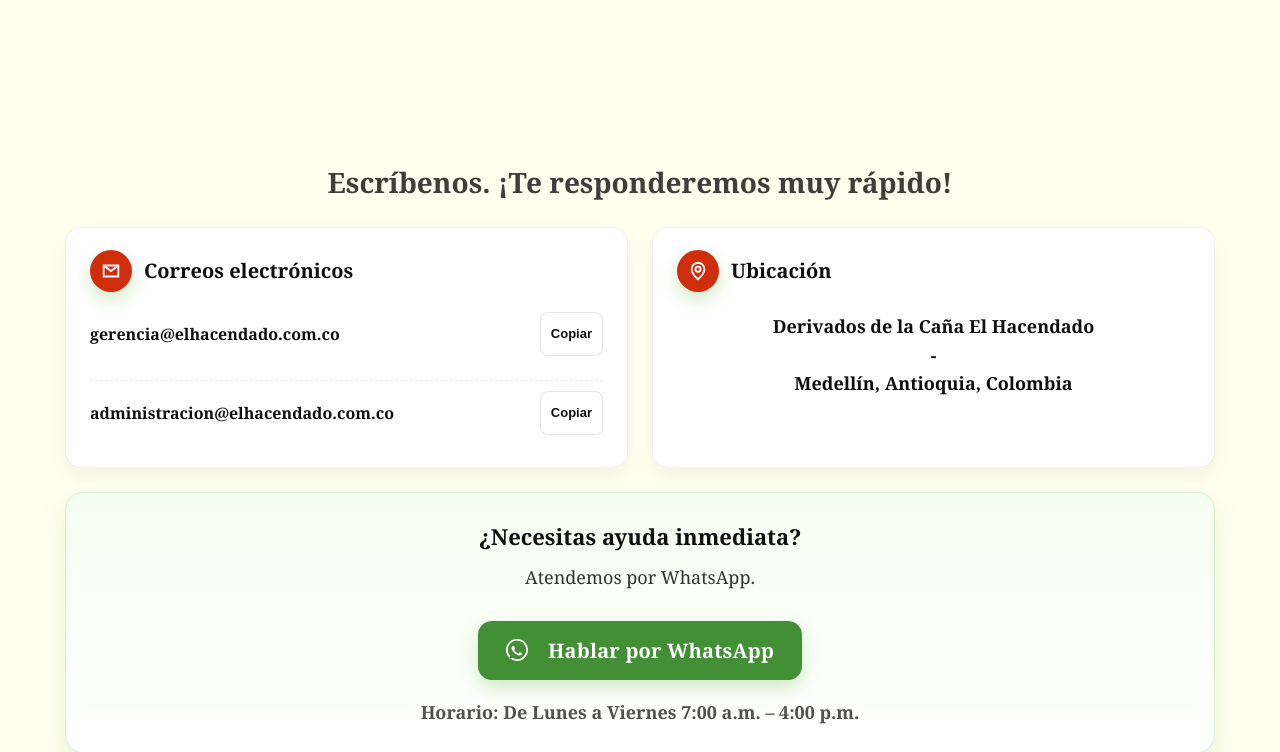
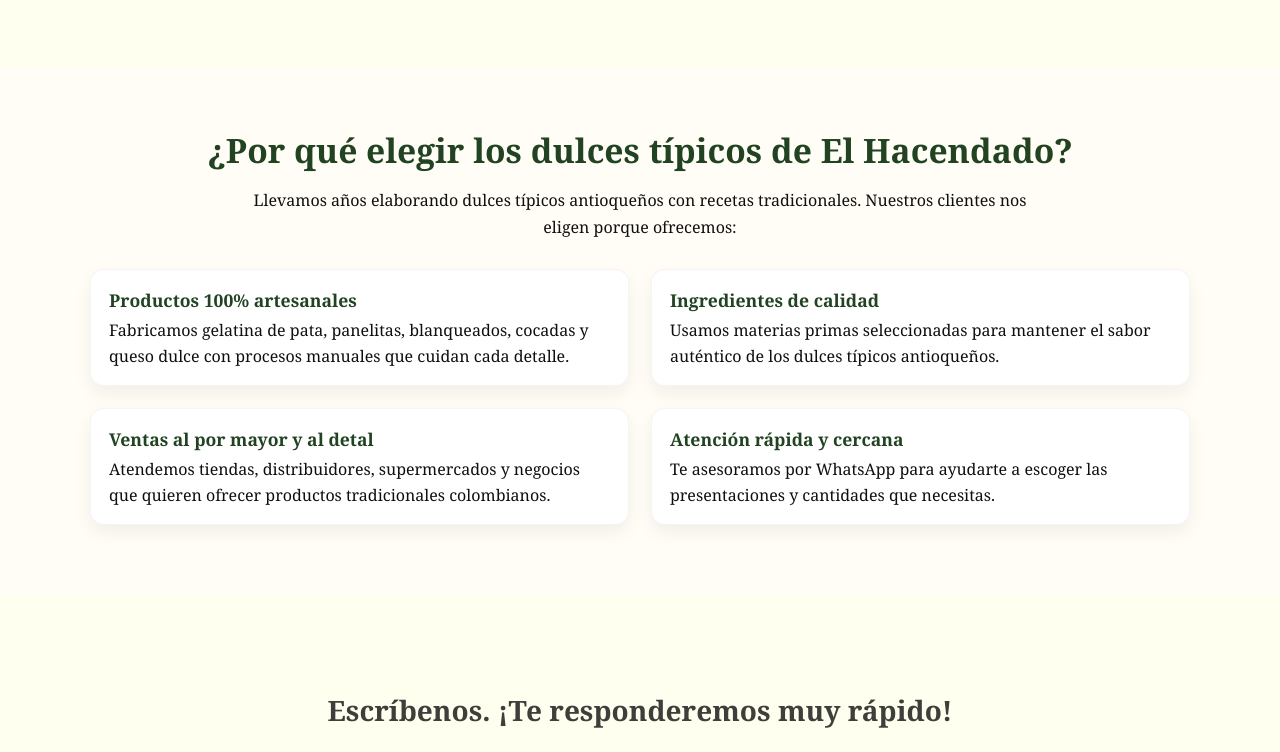
Before and after one commit to juanfe435/elhacendado-site, a plain HTML site: page index.html in a window 1280 px wide. Shown: the part 1380-2132 px from the top of the page. Drawn offline with Linux system fonts and the light colour scheme.

Commit message:
Add beneficios section for SEO content

```diff
--- a/index.html
+++ b/index.html
@@ -30,8 +30,9 @@
       "https://www.facebook.com/",
       "https://www.instagram.com/"
     ],
-    "description": "Fabricantes de dulces típicos antioqueños: gelatina de pata, blanqueados, panelitas, jaleas y queso dulce. Productos artesanales al por mayor y al detal en Colombia."
-  }
+    "description": "Fabricantes de dulces típicos antioqueños: gelatina de pata, blanqueados,
+    panelitas, jaleas y queso dulce. Productos artesanales al por mayor y al detal en Colombia."
+  }4
   </script>
 
   <!-- Preload de la imagen principal del héroe -->
@@ -256,6 +257,42 @@
       </button>
     </div>
   </section>
+
+
+    <!-- Sección beneficios / por qué elegirnos -->
+  <section class="beneficios">
+    <div class="beneficios-wrap">
+      <h2>¿Por qué elegir los dulces típicos de El Hacendado?</h2>
+      <p class="beneficios-intro">
+        Llevamos años elaborando dulces típicos antioqueños con recetas tradicionales.
+        Nuestros clientes nos eligen porque ofrecemos:
+      </p>
+
+      <div class="beneficios-grid">
+        <article class="beneficio-item">
+          <h3>Productos 100% artesanales</h3>
+          <p>Fabricamos gelatina de pata, panelitas, blanqueados, cocadas y queso dulce con procesos manuales que cuidan cada detalle.</p>
+        </article>
+
+        <article class="beneficio-item">
+          <h3>Ingredientes de calidad</h3>
+          <p>Usamos materias primas seleccionadas para mantener el sabor auténtico de los dulces típicos antioqueños.</p>
+        </article>
+
+        <article class="beneficio-item">
+          <h3>Ventas al por mayor y al detal</h3>
+          <p>Atendemos tiendas, distribuidores, supermercados y negocios que quieren ofrecer productos tradicionales colombianos.</p>
+        </article>
+
+        <article class="beneficio-item">
+          <h3>Atención rápida y cercana</h3>
+          <p>Te asesoramos por WhatsApp para ayudarte a escoger las presentaciones y cantidades que necesitas.</p>
+        </article>
+      </div>
+    </div>
+  </section>
+
+
 
   <!-- CTA WhatsApp (sin id para evitar duplicado con #contacto) -->
   <section class="cta-wa" aria-label="Contacto por WhatsApp">
--- a/style.css
+++ b/style.css
@@ -696,3 +696,61 @@ button, .btn-wa, .copy-btn, .carrusel-flecha, .nav-menu a{
   .nav-menu a{ padding: 12px 8px; }
   .copy-btn{ padding: 12px 16px; }
 }
+
+
+/*-----------------------------------------------------------*/
+
+.beneficios {
+  background: #fffdf5;
+  padding: 60px 20px 70px;
+}
+
+.beneficios-wrap {
+  max-width: 1100px;
+  margin: 0 auto;
+}
+
+.beneficios h2 {
+  font-size: 2.1rem;
+  text-align: center;
+  margin-bottom: 14px;
+  color: #214322;
+}
+
+.beneficios-intro {
+  text-align: center;
+  max-width: 780px;
+  margin: 0 auto 28px;
+  line-height: 1.7;
+}
+
+.beneficios-grid {
+  display: grid;
+  grid-template-columns: repeat(2, minmax(0, 1fr));
+  gap: 22px;
+}
+
+.beneficio-item {
+  background: #ffffff;
+  border-radius: 14px;
+  padding: 18px 18px 16px;
+  box-shadow: 0 8px 18px rgba(0,0,0,.06);
+  border: 1px solid rgba(0,0,0,.04);
+}
+
+.beneficio-item h3 {
+  margin-bottom: 6px;
+  font-size: 1.1rem;
+  color: #214322;
+}
+
+.beneficio-item p {
+  margin: 0;
+  line-height: 1.6;
+}
+
+@media (max-width: 800px) {
+  .beneficios-grid {
+    grid-template-columns: 1fr;
+  }
+}
```
Lines whose indentation alone changed are shown as unchanged.
